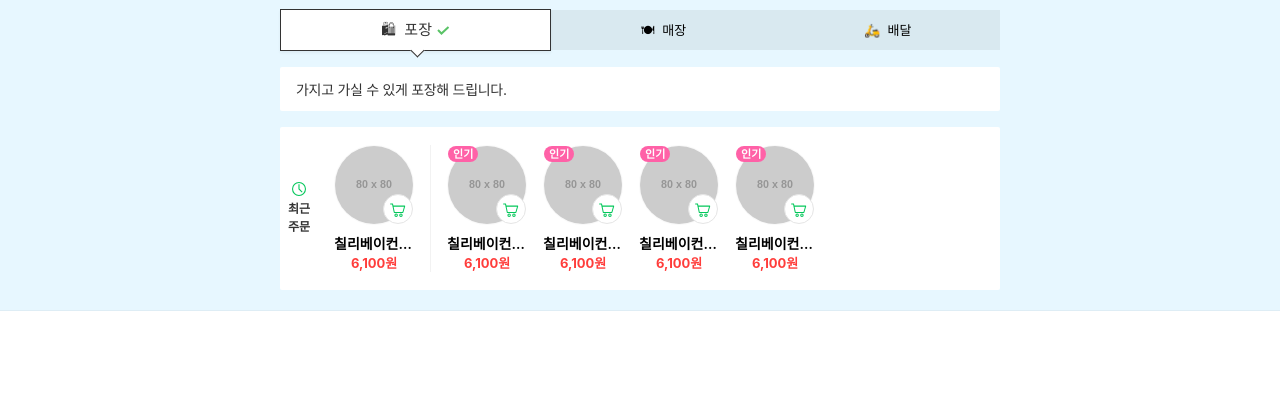
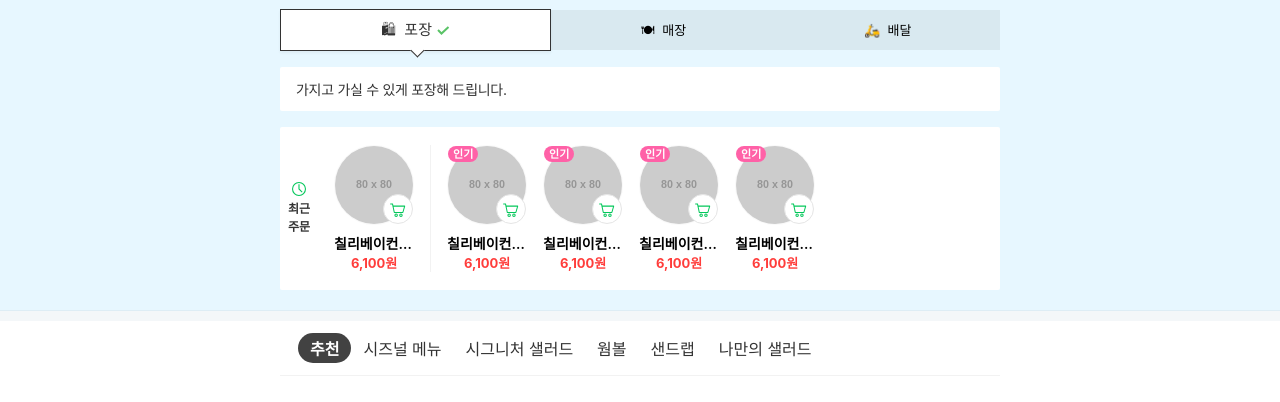
Before and after one commit to zldnlto/orderpage, a website: page docs/index.html in a window 1280 px wide. Shown: the part 146-548 px from the top of the page. Drawn offline with Linux system fonts and the light colour scheme; placeholder pictures from the web are drawn by us.

Commit message:
메뉴 카테고리 영역

```diff
--- a/assets/scss/abstracts/_variables.scss
+++ b/assets/scss/abstracts/_variables.scss
@@ -7,3 +7,5 @@ $m-padding: 18px;
 
 $place-header-height: 48px;
 $place-tab-height: 46px;
+
+$header-height: $place-header-height + $place-tab-height;
--- /dev/null
+++ b/assets/scss/components/_menu-category-area.scss
@@ -0,0 +1,70 @@
+.menu-category-area {
+  position: sticky;
+  top: $header-height;
+  margin-top: 10px;
+  background-color: #fff;
+
+  .common-inner {
+    position: relative;
+    border-bottom: 1px solid $booking-color-border144;
+    &::before {
+      content: "";
+      position: absolute;
+      top: 0;
+      left: 0;
+      width: $m-padding;
+      height: 100%;
+      background-image: linear-gradient(
+        to right,
+        #fff 25%,
+        rgba(255, 255, 255, 0)
+      );
+      pointer-events: none;
+      z-index: 1;
+    }
+    &::after {
+      content: "";
+      position: absolute;
+      top: 0;
+      right: 0;
+      width: $m-padding;
+      height: 100%;
+      background-image: linear-gradient(
+        to left,
+        #fff 25%,
+        rgba(255, 255, 255, 0)
+      );
+      pointer-events: none;
+      z-index: 1;
+    }
+  }
+
+  .category-list {
+    display: flex;
+    align-items: center;
+    height: 54px;
+  }
+
+  .category-item {
+    &:first-child {
+      padding-left: $m-padding;
+    }
+    &:last-child {
+      padding-right: $m-padding;
+    }
+  }
+  .category-tab {
+    display: flex;
+    align-items: center;
+    padding: 0 12px;
+    font-size: 16px;
+    height: 30px;
+    border-radius: 15px;
+    color: $booking-color-text6;
+    &.is-active {
+      background-color: $booking-color-bg165;
+      font-weight: 700;
+      color: #fff;
+    }
+  }
+}
--- a/assets/scss/pages/_order_page.scss
+++ b/assets/scss/pages/_order_page.scss
@@ -1,5 +1,6 @@
 .container {
   padding-top: $place-header-height + $place-tab-height;
+  background-color: $booking-color-border151;
 }
 
 .common-inner {
--- a/assets/scss/style.scss
+++ b/assets/scss/style.scss
@@ -9,5 +9,6 @@
 @import "./components/header_area";
 @import "./components/order_info_area";
 @import "./components/recent_order_area";
+@import "./components/menu-category-area";
 
 @import "./pages/order_page";
--- a/docs/index.html
+++ b/docs/index.html
@@ -198,7 +198,27 @@
         </div>
       </main>
       <!-- //주문정보영역 -->
+      <!-- 메뉴 카테고리 영역 -->
+      <div class="menu-category-area ">
+        <div class="common-inner">
+          <ul class="category-list scroll-x">
+            <li class="category-item"><a href="" class="category-tab is-active">추천</a></li>
+            <li class="category-item"><a href="" class="category-tab">시즈널 메뉴</a></li>
+            <li class="category-item"><a href="" class="category-tab">시그니처 샐러드</a></li>
+            <li class="category-item"><a href="" class="category-tab">웜볼</a></li>
+            <li class="category-item"><a href="" class="category-tab">샌드랩</a></li>
+            <li class="category-item"><a href="" class="category-tab">나만의 샐러드</a></li>
+          </ul>
+        </div>
+      </div>
+      <!-- //메뉴 카테고리 영역 -->
     </div>
+
+
+
+
+
+
     <div class="dimmed-layer hidden"></div>
     <article class="order-type-popup hidden">
       <h2 class="title">어디서 드시나요?</h2>
```
Also changed, not shown: assets/css/style.css.
